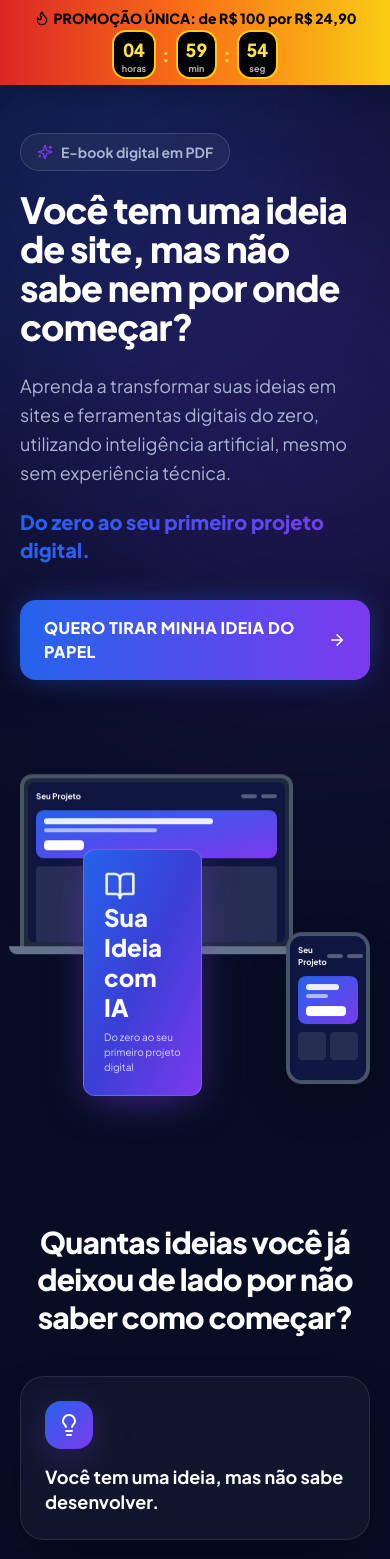
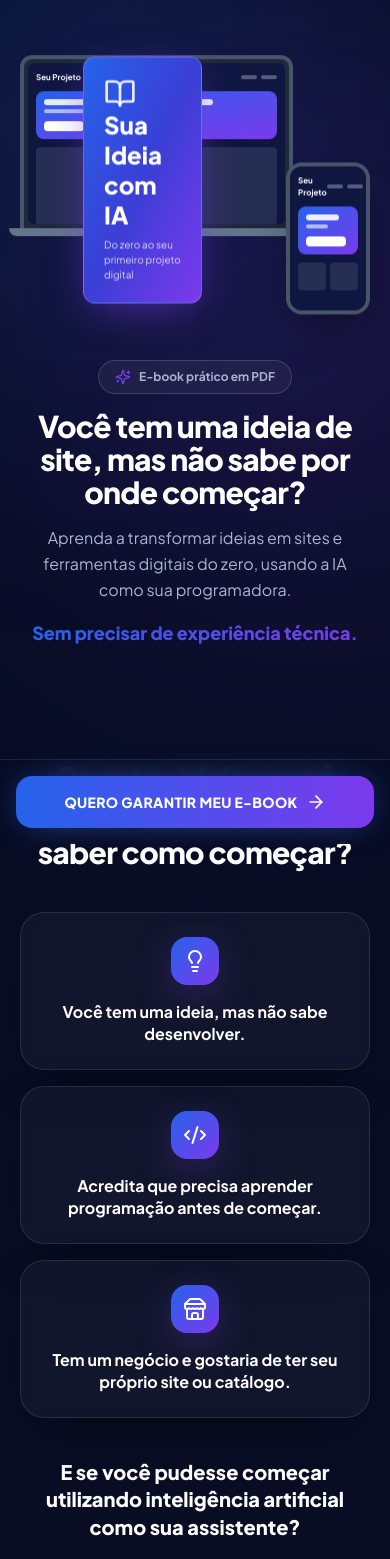
Before and after one commit to dimitrimonteiro/sua-ideia-com-ia, a React (Vite) app in the folder sua-ideia-com-ia/: page / in a window 390 px wide. Shown: the top 1559 px of the page. Built offline with nearby package versions, Linux system fonts and the light colour scheme.

Commit message:
Refactor App component and clean up code
Refactor imports, update text for clarity, and remove promotional countdown functionality.

```diff
--- a/sua-ideia-com-ia/src/App.jsx
+++ b/sua-ideia-com-ia/src/App.jsx
@@ -1,13 +1,14 @@
-import { Lightbulb, Brain, Hammer, Palette, Bug, Rocket, Code2, HelpCircle, Store, Calculator, LayoutList, Globe, BookOpen, Sparkles, ListChecks, ClipboardCheck, Languages, CheckCircle2, Plus, Gift, ShieldCheck, X, Clock, Flame } from "lucide-react";
-import { useState, useEffect } from "react";
-import { OFFER, CHECKOUT_URL } from "./config";
-import { Reveal, BuyButton, Section, Title, Card, IconBox, Cover, Laptop, Phone } from "./ui";
+import { Lightbulb, Brain, Hammer, Palette, Bug, Rocket, Code2, Store, Calculator, LayoutList, Globe, BookOpen, Sparkles, ListChecks, ClipboardCheck, Languages, CheckCircle2, Plus, Gift, ShieldCheck } from "lucide-react";
+import { useState } from "react";
+import { OFFER } from "./config";
+import { Reveal, BuyButton, Section, Title, Card, IconBox, Cover, Laptop, Phone, StickyMobileCTA } from "./ui";
 
 const problems = [
   { icon: Lightbulb, t: "Você tem uma ideia, mas não sabe desenvolver." },
   { icon: Code2, t: "Acredita que precisa aprender programação antes de começar." },
   { icon: Store, t: "Tem um negócio e gostaria de ter seu próprio site ou catálogo." },
 ];
+
 const learn = [
   { icon: Lightbulb, t: "Planejamento", d: "Transforme sua ideia em um projeto." },
   { icon: Brain, t: "Inteligência artificial", d: "Aprenda a utilizar o Claude." },
@@ -16,13 +17,15 @@ const learn = [
   { icon: Bug, t: "Testes", d: "Identifique e corrija problemas." },
   { icon: Rocket, t: "Publicação", d: "Coloque seu projeto no ar." },
 ];
+
 const examples = [
-  { icon: Store, t: "Site para uma pequena empresa", label: "Padaria Bom Dia" },
+  { icon: Store, t: "Site para pequena empresa", label: "Padaria Bom Dia" },
   { icon: LayoutList, t: "Catálogo digital de produtos", label: "Catálogo" },
-  { icon: Globe, t: "Página de apresentação profissional", label: "Seu Nome" },
+  { icon: Globe, t: "Página profissional", label: "Seu Nome" },
   { icon: Calculator, t: "Calculadora personalizada", label: "Calculadora" },
-  { icon: ListChecks, t: "Ferramenta simples para organizar informações", label: "Organizador" },
+  { icon: ListChecks, t: "Ferramenta de organização", label: "Organizador" },
 ];
+
 const included = [
   { icon: BookOpen, t: "E-book completo em PDF" },
   { icon: Sparkles, t: "Prompts prontos para utilizar" },
@@ -31,161 +34,82 @@ const included = [
   { icon: ClipboardCheck, t: "Checklist para publicação" },
   { icon: Languages, t: "Glossário" },
 ];
+
 const forYou = [
   "Tem ideias e quer transformá-las em projetos digitais.",
   "É empreendedor ou pequeno comerciante.",
   "Quer criar uma presença digital.",
   "Nunca desenvolveu um site.",
 ];
+
 const faqs = [
   ["Preciso saber programar?", "Não. O material foi desenvolvido para iniciantes e apresenta um processo guiado com inteligência artificial."],
   ["O que vou receber?", "Um e-book digital em PDF com orientações, exemplos, prompts e materiais complementares."],
   ["Qual ferramenta será utilizada?", "O guia ensina a utilizar o Claude como assistente na criação dos projetos."],
-  ["Posso criar qualquer tipo de sistema?", "O guia é voltado principalmente à criação de sites e ferramentas digitais simples. Projetos mais complexos podem exigir conhecimentos e serviços adicionais."],
+  ["Posso criar qualquer tipo de sistema?", "O guia é voltado principalmente à criação de sites e ferramentas digitais simples. Projetos mais complexos podem exigir conhecimentos adicionais."],
   ["Como recebo o produto?", "O acesso é digital, após a confirmação da compra, conforme a entrega configurada na plataforma."],
 ];
-
-// ===== PROMOÇÃO (edite aqui) =====
-const PRECO_ANTIGO = "R$ 100";
-const PRECO_PROMO = "R$ 24,90";
-const PROMO_HORAS = 5; // duração do contador, contada a partir da 1ª visita de cada pessoa
-
-function useCountdown(hours) {
-  const [left, setLeft] = useState(hours * 3600000);
-  useEffect(() => {
-    let end = 0;
-    try { end = Number(localStorage.getItem("promo_end")) || 0; } catch {}
-    if (!end) { end = Date.now() + hours * 3600000; try { localStorage.setItem("promo_end", String(end)); } catch {} }
-    const tick = () => setLeft(Math.max(0, end - Date.now()));
-    tick();
-    const id = setInterval(tick, 1000);
-    return () => clearInterval(id);
-  }, [hours]);
-  return left;
-}
-const fmt = (ms) => {
-  const t = Math.floor(ms / 1000), p = (n) => String(n).padStart(2, "0");
-  return [Math.floor(t / 3600), Math.floor((t % 3600) / 60), t % 60].map(p);
-};
-
-function Timer({ left, big = false }) {
-  const [h, m, sec] = fmt(left);
-  return (
-    <div role="timer" aria-live="off" className="flex items-center justify-center gap-2">
-      {[[h, "horas"], [m, "min"], [sec, "seg"]].map(([v, l], i) => (
-        <div key={l} className="flex items-center gap-2">
-          <div className={`rounded-xl bg-black text-center font-extrabold tabular-nums text-yellow-300 ring-2 ring-yellow-400 ${big ? "px-4 py-3 text-4xl sm:text-5xl" : "px-2 py-1 text-lg"}`}>
-            {v}<span className={`block font-bold text-white/70 ${big ? "text-xs" : "text-[9px] leading-none"}`}>{l}</span>
-          </div>
-          {i < 2 && <span className={`font-extrabold text-yellow-300 ${big ? "text-3xl" : "text-lg"}`}>:</span>}
-        </div>
-      ))}
-    </div>
-  );
-}
-
-function TopBar({ left }) {
-  if (left <= 0) return null;
-  return (
-    <a href="#oferta" className="sticky top-0 z-50 flex flex-wrap items-center justify-center gap-x-4 gap-y-1 bg-gradient-to-r from-red-600 via-orange-500 to-yellow-400 px-4 py-2 text-center text-sm font-extrabold text-black shadow-lg">
-      <span className="flex items-center gap-1"><Flame className="h-4 w-4" aria-hidden="true" />PROMOÇÃO ÚNICA: de {PRECO_ANTIGO} por {PRECO_PROMO}</span>
-      <Timer left={left} />
-    </a>
-  );
-}
-
-function PromoBox({ left }) {
-  const active = left > 0;
-  return (
-    <div className="mt-7 rounded-3xl border-4 border-yellow-400 bg-gradient-to-b from-red-600/30 to-black/40 p-6 text-center shadow-[0_0_50px_rgba(250,204,21,.45)]">
-      {active ? (
-        <>
-          <p className="inline-flex items-center gap-2 rounded-full bg-red-600 px-4 py-1 text-sm font-extrabold animate-pulse"><Flame className="h-4 w-4" aria-hidden="true" />PROMOÇÃO ÚNICA, SÓ HOJE</p>
-          <p className="mt-4 text-sm font-bold text-white/70">De:</p>
-          <div className="relative mx-auto inline-block px-6">
-            <span className="text-5xl font-extrabold text-white/50 sm:text-6xl">{PRECO_ANTIGO}</span>
-            <X className="absolute inset-0 m-auto h-full w-full text-red-500 drop-shadow-[0_0_10px_rgba(239,68,68,.9)]" strokeWidth={5} aria-label="preço riscado" />
-          </div>
-          <p className="mt-3 text-sm font-bold uppercase text-yellow-300">Por apenas</p>
-          <p className="bg-gradient-to-b from-yellow-200 to-yellow-400 bg-clip-text text-6xl font-extrabold text-transparent sm:text-7xl">{PRECO_PROMO}</p>
-          {OFFER.paymentNote && <p className="text-white/80">{OFFER.paymentNote}</p>}
-          <p className="mb-3 mt-5 flex items-center justify-center gap-2 text-sm font-extrabold text-yellow-300"><Clock className="h-4 w-4" aria-hidden="true" />A OFERTA ACABA EM:</p>
-          <Timer left={left} big />
-        </>
-      ) : (
-        <>
-          <p className="inline-block rounded-full bg-white/10 px-4 py-1 text-sm font-extrabold">PROMOÇÃO ENCERRADA</p>
-          <p className="mt-4 text-5xl font-extrabold sm:text-6xl">{PRECO_ANTIGO}</p>
-        </>
-      )}
-    </div>
-  );
-}
-
-function PromoButton({ children }) {
-  return (
-    <a href={CHECKOUT_URL} className="mt-6 flex w-full items-center justify-center gap-2 rounded-2xl bg-gradient-to-b from-green-400 to-green-600 px-6 py-5 text-center text-lg font-extrabold text-black shadow-[0_0_35px_rgba(74,222,128,.7)] ring-4 ring-yellow-300 transition hover:scale-[1.03] focus:outline-none focus-visible:ring-white animate-pulse sm:text-xl">
-      {children}
-    </a>
-  );
-}
 
 function Faq({ q, a }) {
   const [open, setOpen] = useState(false);
   return (
-    <div className="rounded-2xl border border-white/10 bg-white/[0.04]">
-      <button onClick={() => setOpen(!open)} aria-expanded={open} className="flex w-full items-center justify-between gap-4 p-5 text-left font-bold focus:outline-none focus-visible:ring-2 focus-visible:ring-violet rounded-2xl">
-        {q}<Plus className={`h-5 w-5 shrink-0 text-violet transition ${open ? "rotate-45" : ""}`} aria-hidden="true" />
+    <div className="rounded-2xl border border-white/10 bg-white/[0.04] mb-3">
+      <button onClick={() => setOpen(!open)} aria-expanded={open} className="flex w-full items-center justify-between gap-4 p-5 text-left font-bold focus:outline-none rounded-2xl">
+        <span className="text-sm sm:text-base">{q}</span>
+        <Plus className={`h-5 w-5 shrink-0 text-violet transition-transform ${open ? "rotate-45" : ""}`} aria-hidden="true" />
       </button>
-      {open && <p className="px-5 pb-5 leading-relaxed text-mist">{a}</p>}
+      {open && <p className="px-5 pb-5 text-sm sm:text-base leading-relaxed text-mist">{a}</p>}
     </div>
   );
 }
 
 export default function App() {
-  const left = useCountdown(PROMO_HORAS);
   return (
-    <main className="overflow-x-hidden">
-      <TopBar left={left} />
+    <main className="overflow-x-hidden pb-20 md:pb-0"> {/* Padding bottom extra no mobile por causa do sticky button */}
+      <StickyMobileCTA />
+
       {/* HERO */}
-      <header className="relative px-5 pb-20 pt-12 sm:pt-20">
-        <div className="pointer-events-none absolute -left-40 -top-40 h-[480px] w-[480px] rounded-full bg-brand/30 blur-[140px]" />
-        <div className="pointer-events-none absolute -right-40 top-20 h-[480px] w-[480px] rounded-full bg-violet/30 blur-[140px]" />
-        <div className="relative mx-auto grid max-w-6xl items-center gap-14 lg:grid-cols-2">
-          <div>
-            <p className="mb-5 inline-flex items-center gap-2 rounded-full border border-white/15 bg-white/5 px-4 py-2 text-sm font-semibold text-mist"><Sparkles className="h-4 w-4 text-violet" aria-hidden="true" />E-book digital em PDF</p>
-            <h1 className="text-4xl font-extrabold leading-[1.08] tracking-tight sm:text-5xl lg:text-6xl">Você tem uma ideia de site, mas não sabe nem por onde começar?</h1>
-            <p className="mt-6 max-w-xl text-lg leading-relaxed text-mist">Aprenda a transformar suas ideias em sites e ferramentas digitais do zero, utilizando inteligência artificial, mesmo sem experiência técnica.</p>
-            <p className="mt-5 inline-block bg-gradient-to-r from-brand to-violet bg-clip-text text-xl font-extrabold text-transparent">Do zero ao seu primeiro projeto digital.</p>
-            <div className="mt-9"><BuyButton className="w-full sm:w-auto">QUERO TIRAR MINHA IDEIA DO PAPEL</BuyButton></div>
+      <header className="relative px-5 pb-16 pt-10 sm:pt-20">
+        <div className="pointer-events-none absolute -left-40 -top-40 h-[480px] w-[480px] rounded-full bg-brand/20 blur-[140px]" />
+        <div className="pointer-events-none absolute -right-40 top-20 h-[480px] w-[480px] rounded-full bg-violet/20 blur-[140px]" />
+
+        {/* Ordem invertida no mobile para a imagem não empurrar o CTA pra baixo */}
+        <div className="relative mx-auto flex max-w-6xl flex-col-reverse items-center gap-10 lg:grid lg:grid-cols-2 lg:gap-14">
+          <div className="text-center lg:text-left z-10">
+            <p className="mb-4 inline-flex items-center gap-2 rounded-full border border-white/15 bg-white/5 px-4 py-2 text-xs sm:text-sm font-semibold text-mist"><Sparkles className="h-4 w-4 text-violet" aria-hidden="true" />E-book prático em PDF</p>
+            <h1 className="text-3xl font-extrabold leading-[1.1] tracking-tight sm:text-5xl lg:text-6xl">Você tem uma ideia de site, mas não sabe por onde começar?</h1>
+            <p className="mx-auto mt-4 max-w-xl text-base sm:text-lg leading-relaxed text-mist lg:mx-0">Aprenda a transformar ideias em sites e ferramentas digitais do zero, usando a IA como sua programadora.</p>
+            <p className="mt-4 inline-block bg-gradient-to-r from-brand to-violet bg-clip-text text-lg sm:text-xl font-extrabold text-transparent">Sem precisar de experiência técnica.</p>
+            <div className="mt-8 hidden md:block"><BuyButton>QUERO TIRAR MINHA IDEIA DO PAPEL</BuyButton></div>
           </div>
-          <div className="relative mx-auto h-[360px] w-full max-w-[520px] sm:h-[440px]" style={{ perspective: "1200px" }}>
-            <div className="absolute left-0 top-10 w-[78%] animate-float" style={{ transform: "rotateY(-14deg) rotateX(4deg)" }}><Laptop label="Seu Projeto" /></div>
-            <div className="absolute bottom-0 left-[18%] w-[34%] animate-float" style={{ transform: "rotateY(18deg) rotateZ(-4deg)", animationDelay: "1s" }}><Cover /></div>
-            <div className="absolute bottom-2 right-0 w-[24%] animate-float" style={{ transform: "rotateY(-12deg)", animationDelay: "2s" }}><Phone label="Seu Projeto" /></div>
+
+          <div className="relative mx-auto h-[280px] w-full max-w-[400px] sm:h-[440px] sm:max-w-[520px]" style={{ perspective: "1200px" }}>
+            <div className="absolute left-0 top-4 w-[78%] animate-float" style={{ transform: "rotateY(-14deg) rotateX(4deg)" }}><Laptop label="Seu Projeto" /></div>
+            <div className="absolute bottom-4 left-[18%] w-[34%] animate-float" style={{ transform: "rotateY(18deg) rotateZ(-4deg)", animationDelay: "1s" }}><Cover /></div>
+            <div className="absolute bottom-0 right-0 w-[24%] animate-float" style={{ transform: "rotateY(-12deg)", animationDelay: "2s" }}><Phone label="Seu Projeto" /></div>
           </div>
         </div>
       </header>
 
       {/* PROBLEMA */}
       <Section>
-        <Reveal><Title>Quantas ideias você já deixou de lado por não saber como começar?</Title></Reveal>
-        <div className="grid gap-5 md:grid-cols-3">
+        <Reveal><Title>Quantas ideias você deixou de lado por não saber como começar?</Title></Reveal>
+        <div className="grid gap-4 sm:gap-5 md:grid-cols-3">
           {problems.map((p, i) => (
-            <Reveal key={p.t} delay={i * 100}><Card className="h-full"><IconBox icon={p.icon} /><p className="text-lg font-bold leading-snug">{p.t}</p></Card></Reveal>
+            <Reveal key={p.t} delay={i * 100}><Card className="h-full flex flex-col items-center text-center sm:items-start sm:text-left"><IconBox icon={p.icon} /><p className="text-base sm:text-lg font-bold leading-snug">{p.t}</p></Card></Reveal>
           ))}
         </div>
-        <Reveal><p className="mx-auto mt-14 max-w-2xl text-center text-2xl font-extrabold leading-snug">E se você pudesse começar utilizando inteligência artificial como sua assistente?</p></Reveal>
+        <Reveal><p className="mx-auto mt-10 sm:mt-14 max-w-2xl text-center text-xl sm:text-2xl font-extrabold leading-snug">E se você pudesse começar utilizando inteligência artificial como sua assistente?</p></Reveal>
       </Section>
 
       {/* SOLUÇÃO */}
       <Section className="bg-white/[0.03]">
-        <div className="grid items-center gap-14 lg:grid-cols-2">
-          <Reveal className="mx-auto w-48 sm:w-64"><Cover /></Reveal>
-          <Reveal>
-            <h2 className="text-3xl font-extrabold tracking-tight sm:text-5xl">Conheça o Sua Ideia com IA</h2>
-            <p className="mt-6 text-lg leading-relaxed text-mist">Um e-book que apresenta um caminho prático para transformar ideias em projetos digitais utilizando o Claude, da Anthropic. Você aprende passo a passo, em linguagem simples, sem precisar de conhecimento técnico.</p>
-            <div className="mt-8"><BuyButton>QUERO CONHECER O E-BOOK</BuyButton></div>
+        <div className="grid items-center gap-10 lg:grid-cols-2">
+          <Reveal className="mx-auto w-40 sm:w-64"><Cover /></Reveal>
+          <Reveal className="text-center lg:text-left">
+            <h2 className="text-2xl font-extrabold tracking-tight sm:text-5xl">Conheça o Sua Ideia com IA</h2>
+            <p className="mt-4 sm:mt-6 text-base sm:text-lg leading-relaxed text-mist">Um e-book que apresenta um caminho prático para transformar ideias em projetos digitais utilizando o Claude. Você aprende passo a passo, em linguagem simples, sem precisar de conhecimento técnico prévio.</p>
+            <div className="mt-8 hidden md:block"><BuyButton>QUERO CONHECER O E-BOOK</BuyButton></div>
           </Reveal>
         </div>
       </Section>
@@ -193,52 +117,24 @@ export default function App() {
       {/* APRENDER */}
       <Section>
         <Reveal><Title sub="Um processo guiado, do primeiro rascunho até o projeto publicado.">O que você vai aprender</Title></Reveal>
-        <div className="grid gap-5 sm:grid-cols-2 lg:grid-cols-3">
+        <div className="grid gap-4 sm:gap-5 grid-cols-1 sm:grid-cols-2 lg:grid-cols-3">
           {learn.map((l, i) => (
-            <Reveal key={l.t} delay={i * 80}><Card className="h-full"><IconBox icon={l.icon} /><h3 className="text-xl font-extrabold">{l.t}</h3><p className="mt-2 text-mist">{l.d}</p></Card></Reveal>
-          ))}
-        </div>
-      </Section>
-
-      {/* EXEMPLOS */}
-      <Section className="bg-white/[0.03]">
-        <Reveal><Title sub="Imagens ilustrativas do tipo de projeto que você aprende a construir.">Exemplos do que você pode criar</Title></Reveal>
-        <div className="grid gap-5 sm:grid-cols-2 lg:grid-cols-3">
-          {examples.map((e, i) => (
-            <Reveal key={e.t} delay={i * 80}>
-              <Card className="h-full overflow-hidden p-5">
-                <div className="relative mb-5 rounded-2xl bg-gradient-to-br from-brand/20 to-violet/20 p-4 pb-0">
-                  <Laptop label={e.label} />
-                  <Phone label={e.label} className="absolute -bottom-3 right-3 w-[22%]" />
-                </div>
-                <div className="flex items-start gap-3"><e.icon className="mt-0.5 h-5 w-5 shrink-0 text-violet" aria-hidden="true" /><h3 className="font-bold leading-snug">{e.t}</h3></div>
-              </Card>
-            </Reveal>
-          ))}
-        </div>
-      </Section>
-
-      {/* INCLUÍDO */}
-      <Section>
-        <Reveal><Title>O que está incluído</Title></Reveal>
-        <div className="mx-auto grid max-w-4xl gap-4 sm:grid-cols-2">
-          {included.map((x, i) => (
-            <Reveal key={x.t} delay={i * 60}><div className="flex items-center gap-4 rounded-2xl border border-white/10 bg-white/[0.04] p-5"><x.icon className="h-6 w-6 shrink-0 text-violet" aria-hidden="true" /><span className="font-bold">{x.t}</span></div></Reveal>
+            <Reveal key={l.t} delay={i * 80}><Card className="h-full"><IconBox icon={l.icon} /><h3 className="text-lg sm:text-xl font-extrabold">{l.t}</h3><p className="mt-2 text-sm sm:text-base text-mist">{l.d}</p></Card></Reveal>
           ))}
         </div>
       </Section>
 
       {/* PARA QUEM É */}
       <Section className="bg-white/[0.03]">
-        <Reveal><Title>Para quem é</Title></Reveal>
-        <div className="grid gap-6 md:grid-cols-2">
+        <Reveal><Title>Para quem é?</Title></Reveal>
+        <div className="grid gap-5 md:grid-cols-2">
           <Reveal><Card className="h-full">
-            <h3 className="mb-5 text-xl font-extrabold">É para você que:</h3>
-            <ul className="space-y-4">{forYou.map((f) => <li key={f} className="flex gap-3"><CheckCircle2 className="h-6 w-6 shrink-0 text-brand" aria-hidden="true" /><span>{f}</span></li>)}</ul>
+            <h3 className="mb-4 sm:mb-5 text-lg sm:text-xl font-extrabold">É para você que:</h3>
+            <ul className="space-y-3 sm:space-y-4">{forYou.map((f) => <li key={f} className="flex gap-3 text-sm sm:text-base"><CheckCircle2 className="h-5 w-5 sm:h-6 sm:w-6 shrink-0 text-brand" aria-hidden="true" /><span>{f}</span></li>)}</ul>
           </Card></Reveal>
-          <Reveal delay={100}><Card className="flex h-full flex-col justify-center border-violet/40 bg-gradient-to-br from-brand/20 to-violet/20 text-center">
-            <Code2 className="mx-auto mb-4 h-10 w-10" aria-hidden="true" />
-            <p className="text-2xl font-extrabold">Não é necessário ter experiência em programação.</p>
+          <Reveal delay={100}><Card className="flex h-full flex-col justify-center border-violet/40 bg-gradient-to-br from-brand/20 to-violet/20 text-center py-8">
+            <Code2 className="mx-auto mb-3 h-8 w-8 sm:h-10 sm:w-10" aria-hidden="true" />
+            <p className="text-xl sm:text-2xl font-extrabold">Não é necessário ter experiência em programação.</p>
           </Card></Reveal>
         </div>
       </Section>
@@ -246,17 +142,27 @@ export default function App() {
       {/* OFERTA */}
       <Section id="oferta">
         <Reveal>
-          <div className="relative overflow-hidden rounded-[2rem] border border-violet/40 bg-gradient-to-br from-brand/20 via-navy to-violet/25 p-8 shadow-glow sm:p-12">
-            <div className="grid items-center gap-10 md:grid-cols-[220px_1fr]">
-              <div className="mx-auto w-44 md:w-full"><Cover /></div>
-              <div>
-                <h2 className="text-3xl font-extrabold sm:text-4xl">Sua Ideia com IA</h2>
-                <p className="mt-2 text-mist">E-book digital em PDF</p>
-                <ul className="mt-5 grid gap-2 sm:grid-cols-2">{included.map((x) => <li key={x.t} className="flex items-center gap-2 text-sm"><CheckCircle2 className="h-4 w-4 shrink-0 text-brand" aria-hidden="true" />{x.t}</li>)}</ul>
-                {OFFER.bonuses.length > 0 && <ul className="mt-5 space-y-2">{OFFER.bonuses.map((b) => <li key={b} className="flex items-center gap-2 text-sm font-bold"><Gift className="h-4 w-4 text-violet" aria-hidden="true" />{b}</li>)}</ul>}
-                <PromoBox left={left} />
-                <PromoButton>{left > 0 ? "SIM! QUERO APROVEITAR POR " + PRECO_PROMO : "QUERO O MEU E-BOOK"}</PromoButton>
-                {OFFER.guarantee && <p className="mt-5 flex items-start gap-2 text-sm text-mist"><ShieldCheck className="mt-0.5 h-5 w-5 shrink-0 text-brand" aria-hidden="true" />{OFFER.guarantee}</p>}
+          <div className="relative overflow-hidden rounded-[2rem] border-2 border-violet/50 bg-gradient-to-br from-brand/20 via-navy to-violet/25 p-6 shadow-[0_0_50px_-12px_rgba(124,58,237,0.4)] sm:p-12">
+            {/* Tag de destaque visual */}
+            <div className="absolute top-0 right-0 rounded-bl-2xl bg-gradient-to-r from-brand to-violet px-4 py-1.5 text-xs font-bold uppercase tracking-wider text-white shadow-glow">Oferta Especial</div>
+
+            <div className="grid items-center gap-8 md:grid-cols-[220px_1fr] mt-4 sm:mt-0">
+              <div className="mx-auto w-32 sm:w-44 md:w-full"><Cover /></div>
+              <div className="text-center sm:text-left">
+                <h2 className="text-2xl font-extrabold sm:text-4xl">Sua Ideia com IA</h2>
+                <p className="mt-1 text-sm sm:text-base text-mist">E-book digital em PDF</p>
+
+                <ul className="mt-5 grid gap-2 sm:grid-cols-2 text-left">{included.map((x) => <li key={x.t} className="flex items-center gap-2 text-xs sm:text-sm"><CheckCircle2 className="h-4 w-4 shrink-0 text-brand" aria-hidden="true" />{x.t}</li>)}</ul>
+                {OFFER.bonuses.length > 0 && <ul className="mt-4 space-y-2 text-left">{OFFER.bonuses.map((b) => <li key={b} className="flex items-center gap-2 text-xs sm:text-sm font-bold text-violet-300"><Gift className="h-4 w-4 shrink-0" aria-hidden="true" />{b}</li>)}</ul>}
+
+                <div className="mt-6 sm:mt-8 rounded-2xl bg-white/5 p-4 border border-white/10">
+                  {OFFER.oldPrice && <p className="text-sm text-mist line-through mb-1">{OFFER.oldPrice}</p>}
+                  <p className="text-3xl sm:text-5xl font-extrabold bg-gradient-to-r from-white to-mist bg-clip-text text-transparent">{OFFER.price || "Preço a definir"}</p>
+                  {OFFER.paymentNote && <p className="text-xs sm:text-sm text-mist mt-1">{OFFER.paymentNote}</p>}
+                </div>
+
+                <div className="mt-6 hidden md:block"><BuyButton className="w-full">QUERO O MEU E-BOOK AGORA</BuyButton></div>
+                {OFFER.guarantee && <p className="mt-4 flex items-center justify-center sm:justify-start gap-2 text-xs sm:text-sm text-mist"><ShieldCheck className="h-4 w-4 sm:h-5 sm:w-5 shrink-0 text-brand" aria-hidden="true" />{OFFER.guarantee}</p>}
               </div>
             </div>
           </div>
@@ -266,20 +172,12 @@ export default function App() {
       {/* FAQ */}
       <Section className="bg-white/[0.03]">
         <Reveal><Title>Perguntas frequentes</Title></Reveal>
-        <div className="mx-auto max-w-3xl space-y-3">{faqs.map(([q, a]) => <Faq key={q} q={q} a={a} />)}</div>
+        <div className="mx-auto max-w-3xl">{faqs.map(([q, a]) => <Faq key={q} q={q} a={a} />)}</div>
       </Section>
 
-      {/* CTA FINAL */}
-      <Section>
-        <Reveal>
-          <div className="mx-auto max-w-3xl text-center">
-            <h2 className="text-3xl font-extrabold leading-tight sm:text-5xl">Sua ideia não precisa continuar apenas no papel.</h2>
-            <p className="mt-6 text-lg text-mist">Comece hoje a explorar o que você pode construir com a ajuda da inteligência artificial.</p>
-            <div className="mt-9"><BuyButton className="w-full sm:w-auto">QUERO COMEÇAR AGORA</BuyButton></div>
-          </div>
-        </Reveal>
-      </Section>
-      <footer className="border-t border-white/10 px-5 py-8 text-center text-sm text-mist">© {new Date().getFullYear()} Sua Ideia com IA. Todos os direitos reservados.</footer>
+      <footer className="border-t border-white/10 px-5 pb-24 pt-8 sm:pb-8 text-center text-xs sm:text-sm text-mist">
+        &copy; {new Date().getFullYear()} Sua Ideia com IA. Todos os direitos reservados.
+      </footer>
     </main>
   );
 }
```
